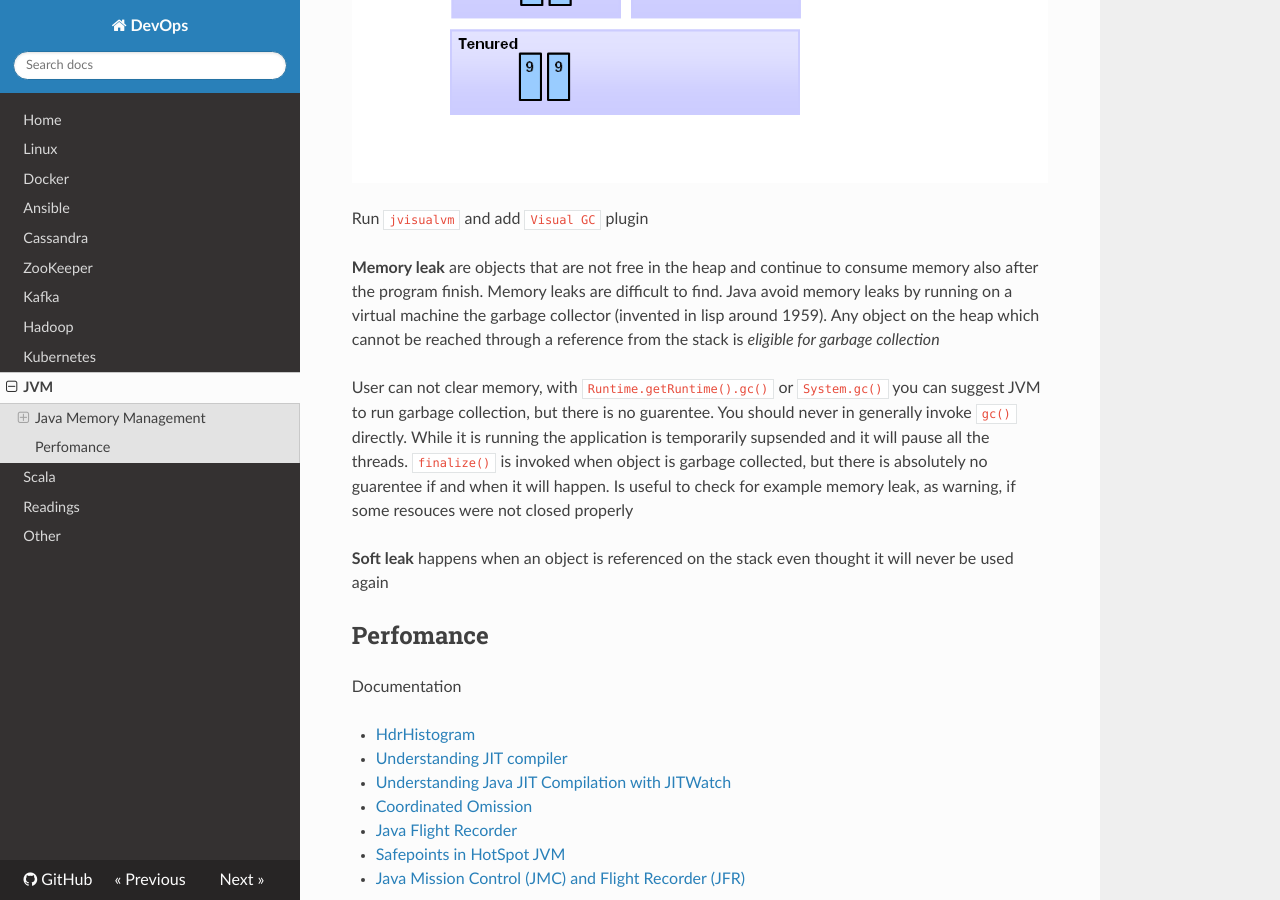
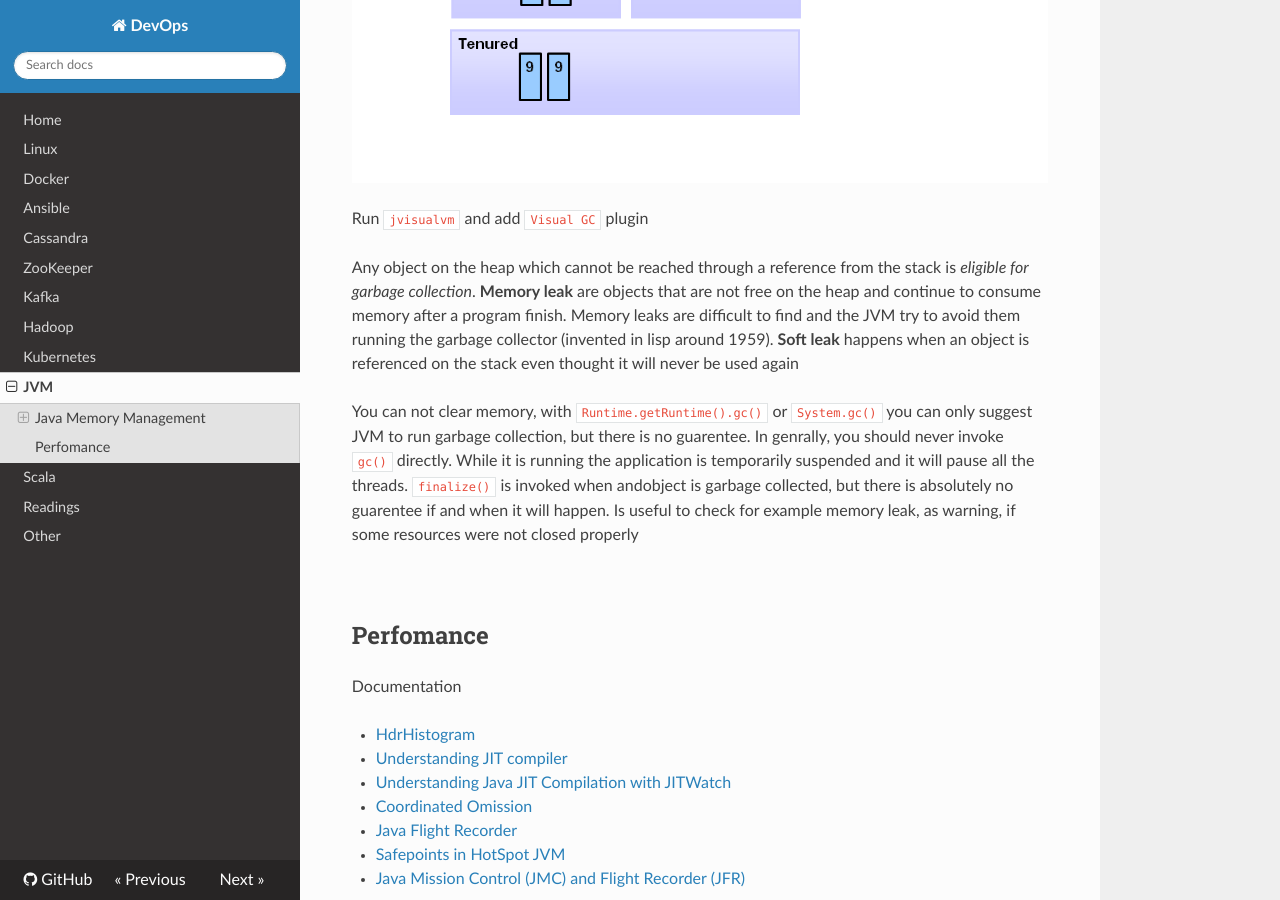
Before and after one commit to niqdev/devops, an MkDocs documentation site: the page built from docs/_jvm.md, in a window 1280 px wide and 900 px high, scrolled down 3860 px. Built offline with MkDocs 1.6.1, drawn with Linux system fonts in a browser that asks for light colours; nearby versions of some CDN libraries; old or Windows-style settings are respelled for this version of MkDocs; some of the changed text lies outside the part shown.

Commit message:
doc: update jvm

```diff
--- a/docs/_jvm.md
+++ b/docs/_jvm.md
@@ -77,7 +77,7 @@ String s4 = new String("hello").intern();
 // true - 2 strings created using quotes refer to the same object
 System.out.println(s1 == s2);
 // false - if you create a string using new operator
-// it's not a part of the constant pool, so objects are different
+// it's not part of the constant pool, so objects are different
 System.out.println(s1 == s3);
 // true - if you call intern() method Java adds current string to the string pool
 // and 2 string become the same object
@@ -111,15 +111,12 @@ System.out.println(s1 == s4);
 
 Run `jvisualvm` and add `Visual GC` plugin
 
-**Memory leak** are objects that are not free in the heap and continue to consume memory also after the program finish. Memory leaks are difficult to find. Java avoid memory leaks by running on a virtual machine the garbage collector (invented in lisp around 1959).
-Any object on the heap which cannot be reached through a reference from the stack is *eligible for garbage collection*
+Any object on the heap which cannot be reached through a reference from the stack is *eligible for garbage collection*. **Memory leak** are objects that are not free on the heap and continue to consume memory after a program finish. Memory leaks are difficult to find and the JVM try to avoid them running the garbage collector (invented in lisp around 1959). **Soft leak** happens when an object is referenced on the stack even thought it will never be used again
 
-User can not clear memory, with `Runtime.getRuntime().gc()` or `System.gc()` you can suggest JVM to run garbage collection, but there is no guarentee.
-You should never in generally invoke `gc()` directly. While it is running the application is temporarily supsended and it will pause all the threads.
-`finalize()` is invoked when object is garbage collected, but there is absolutely no guarentee if and when it will happen.
-Is useful to check for example memory leak, as warning, if some resouces were not closed properly
+You can not clear memory, with `Runtime.getRuntime().gc()` or `System.gc()` you can only suggest JVM to run garbage collection, but there is no guarentee. In genrally, you should never invoke `gc()` directly. While it is running the application is temporarily suspended and it will pause all the threads. `finalize()` is invoked when andobject is garbage collected, but there is absolutely no guarentee if and when it will happen.
+Is useful to check for example memory leak, as warning, if some resources were not closed properly
 
-**Soft leak** happens when an object is referenced on the stack even thought it will never be used again
+<br>
 
 ## Perfomance
 
```
Also changed, not shown: other parts of docs/_jvm.md (+1 -1 lines).
